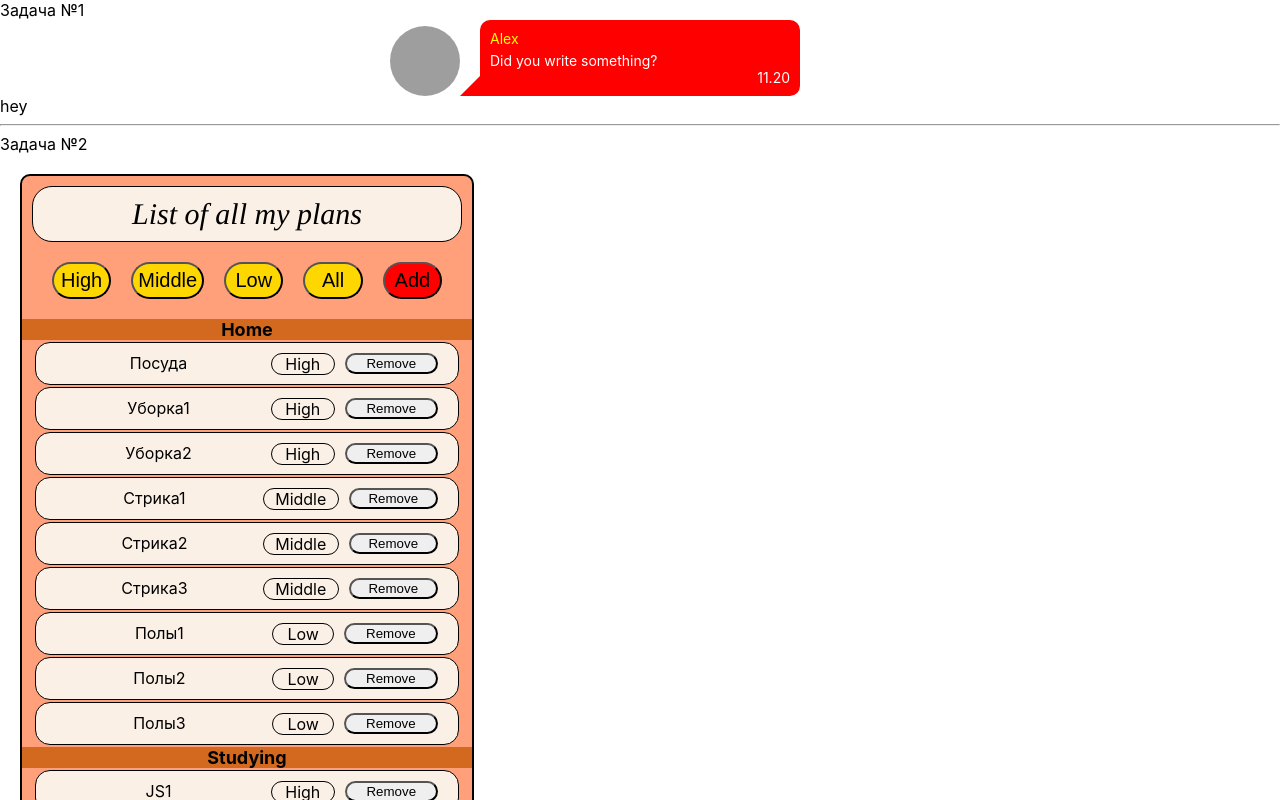
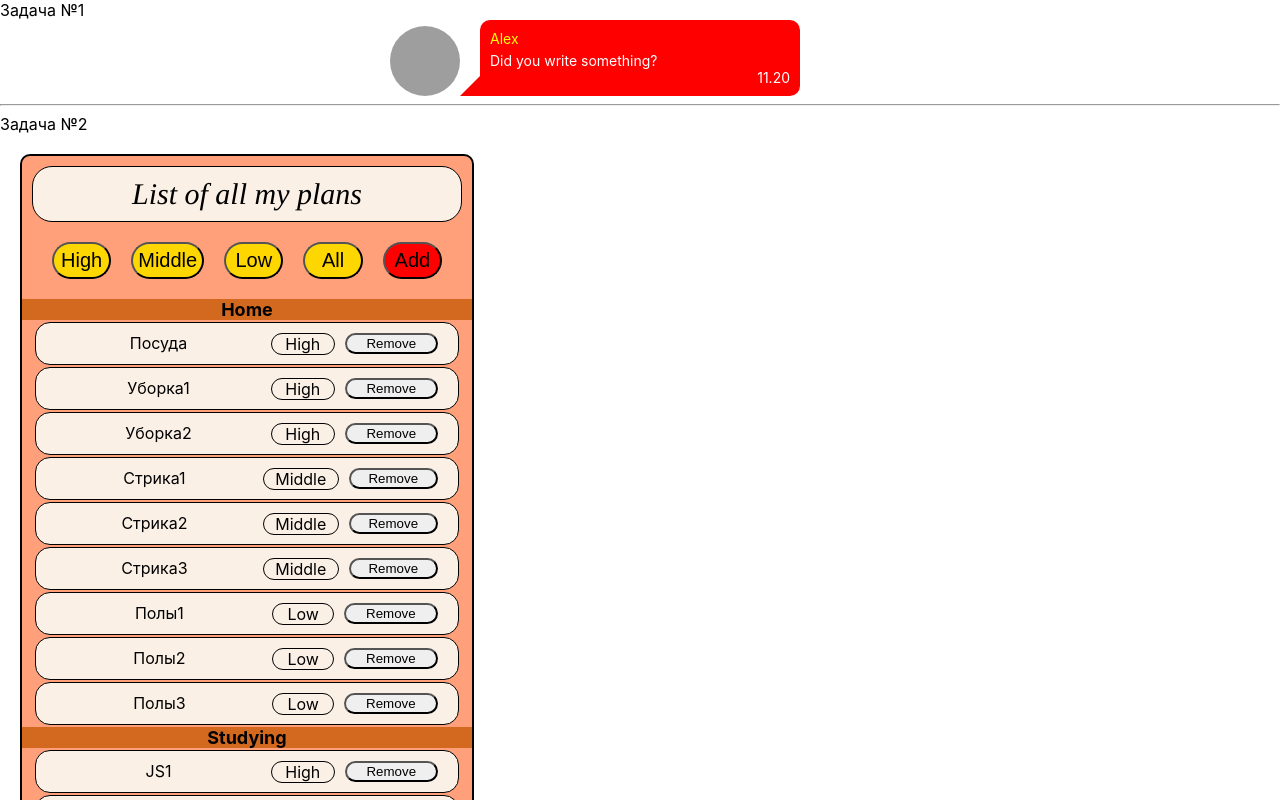
Before and after one commit to omgpiu/IgnatTassk, a React (Create React App) app: page / in a window 1280 px wide. Shown: the top 800 px of the page. Built offline with nearby package versions, Linux system fonts and the light colour scheme; grey boxes are pictures that could not be loaded.

Commit message:
packejeson

```diff
--- a/src/App.tsx
+++ b/src/App.tsx
@@ -12,7 +12,7 @@ function App() {
             <div>Задача №1</div>
             <MessageContainer name={'Alex'} message={'Did you write something?'} time={'11.20'}/>
             <div>
-                hey
+
                 <hr/>
                 Задача №2
             </div>
```
